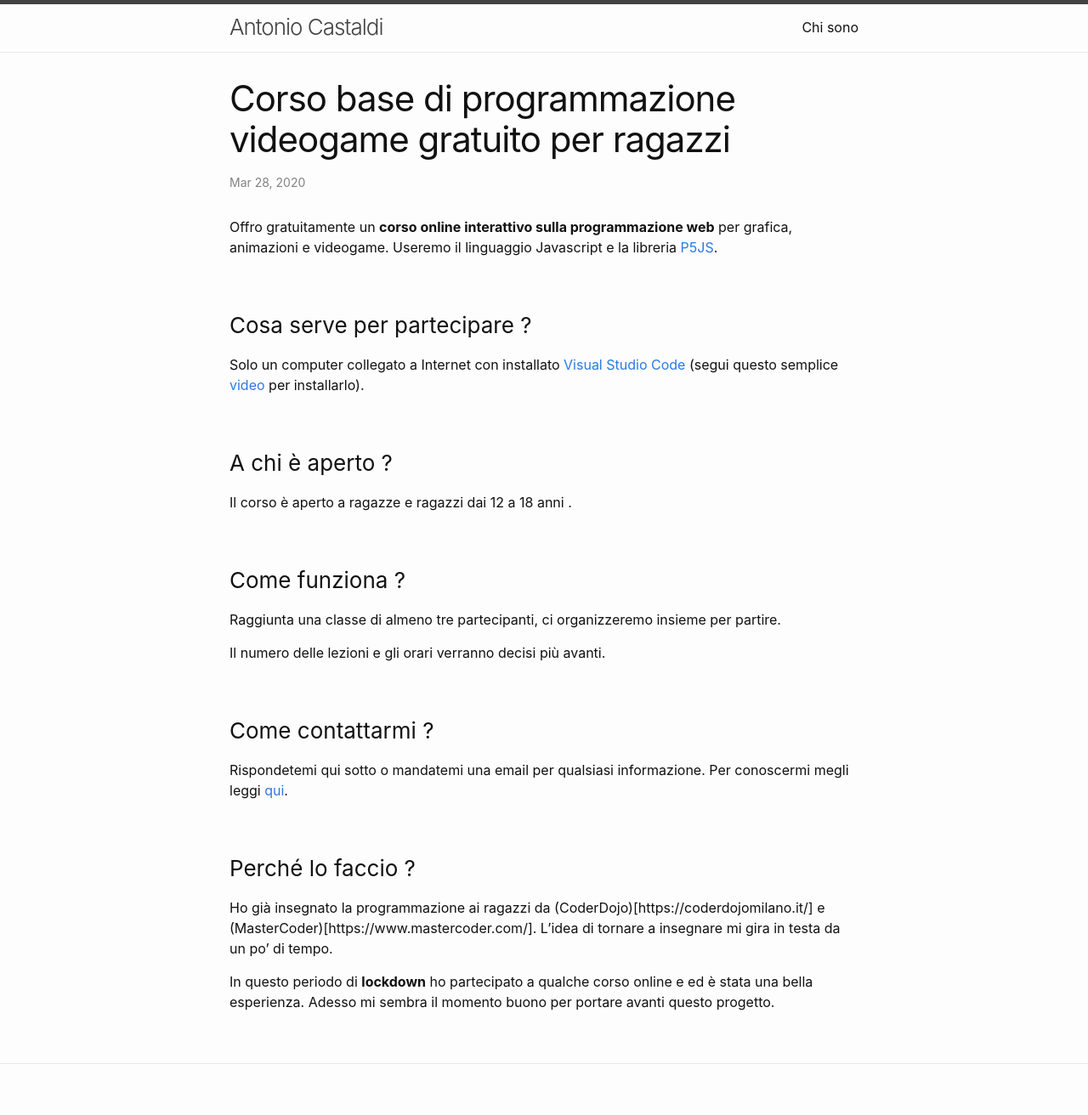
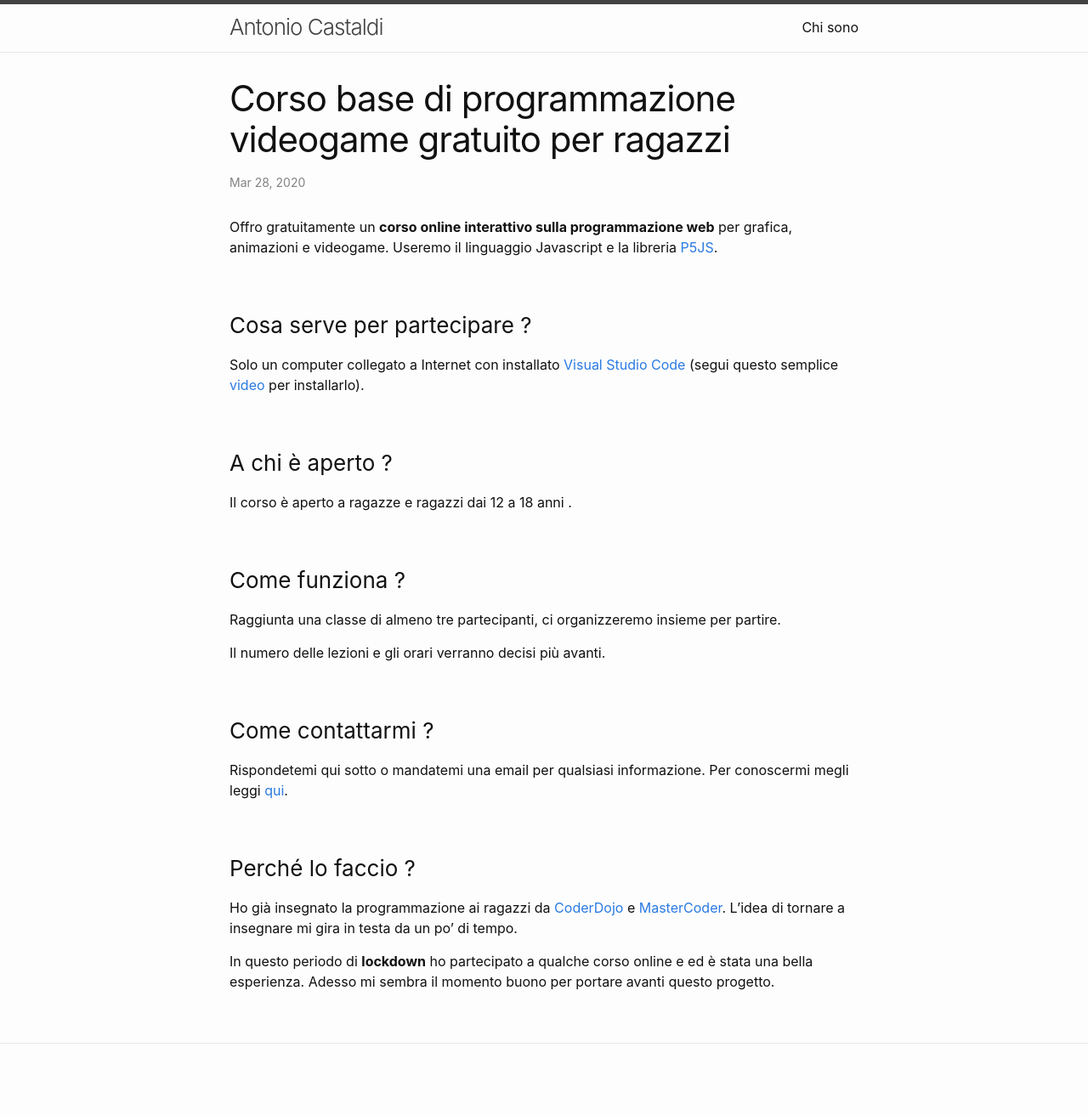
Before and after one commit to toto-castaldi/toto-castaldi.github.io, a Jekyll site: the page built from _posts/2020-03-30-corso-base-di-programmazione-videogame.markdown, in a window 1280 px wide. Shown: the whole page at 85% size. Built offline with Jekyll 4.4.1, drawn with Linux system fonts in a browser that asks for light colours; a script that is not in the unit is left out; after the commit the page ends 1288 px from its top, so only the background shows below that.

Commit message:
link errati

```diff
--- a/_posts/2020-03-30-corso-base-di-programmazione-videogame.markdown
+++ b/_posts/2020-03-30-corso-base-di-programmazione-videogame.markdown
@@ -27,6 +27,6 @@ Per conoscermi megli leggi [qui](/chi-sono).
 
 ### Perché lo faccio ?
 
-Ho già insegnato la programmazione ai ragazzi da (CoderDojo)[https://coderdojomilano.it/] e (MasterCoder)[https://www.mastercoder.com/]. L'idea di tornare a insegnare mi gira in testa da un po' di tempo.
+Ho già insegnato la programmazione ai ragazzi da [CoderDojo](https://coderdojomilano.it/) e [MasterCoder](https://www.mastercoder.com/). L'idea di tornare a insegnare mi gira in testa da un po' di tempo.
 
 In questo periodo di **lockdown** ho partecipato a qualche corso online e ed è stata una bella esperienza. Adesso mi sembra il momento buono per portare avanti questo progetto.
```
